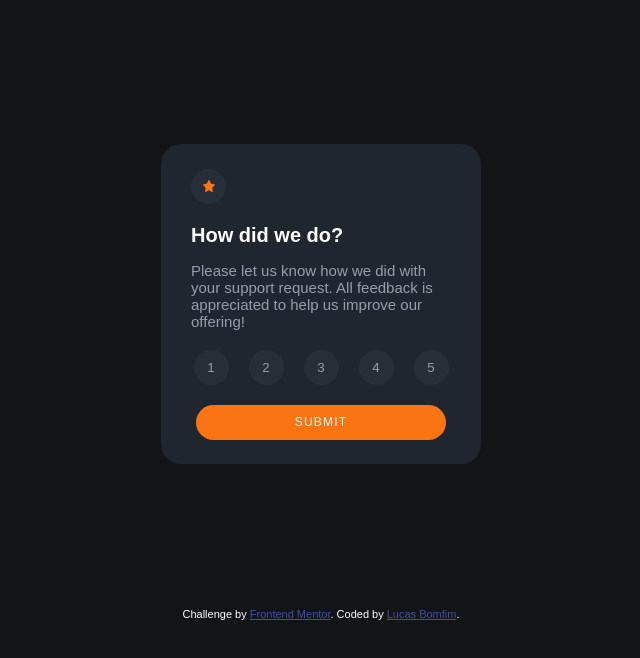
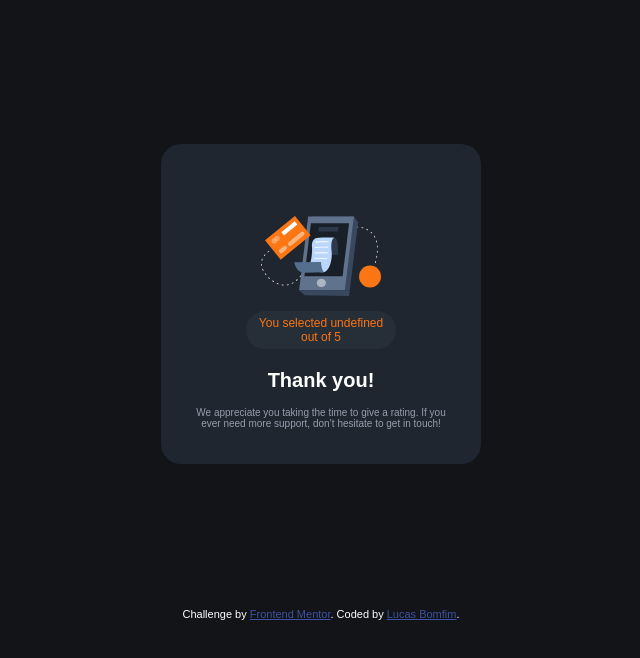
Before and after one commit to Lucartwo/Interactive-rating-component, a plain HTML site: page index.html in a window 1280 px wide. Both pictures are taken after a click on the button "SUBMIT". Shown: the whole page, without its empty margins (319-959 px from the left). Drawn offline with Linux system fonts and the light colour scheme.

Commit message:
alterações feitas no JS e no CSS para transição de submit

```diff
--- a/index.html
+++ b/index.html
@@ -1,8 +1,10 @@
 <!DOCTYPE html>
 <html lang="en">
+
 <head>
   <meta charset="UTF-8">
-  <meta name="viewport" content="width=device-width, initial-scale=1.0"> <!-- displays site properly based on user's device -->
+  <meta name="viewport" content="width=device-width, initial-scale=1.0">
+  <!-- displays site properly based on user's device -->
   <link rel="icon" type="image/png" sizes="32x32" href="./images/favicon-32x32.png">
   <link rel="stylesheet" href="style.css">
 
@@ -10,6 +12,7 @@
 
   <!-- Feel free to remove these styles or customise in your own stylesheet 👍 -->
 </head>
+
 <body>
 
   <!-- Rating state start -->
@@ -34,15 +37,16 @@
     <button id="sub">Submit</button>
   </div>
 
-  <!-- Thank you state start
+  <!-- Thank you state start-->
+  <div id="thankscard">
+    <img id="vectorcel" src="./images/illustration-thank-you.svg" alt="celular vetorizado">
+    <p class="enterjs">You selected out of 5</p>
 
- You selected <!-- Add  rating here out of 5
+    <h1 id="tks">Thank you!</h1>
 
-  Thank you!
-
-  We appreciate you taking the time to give a rating. If you ever need more support,
-  don’t hesitate to get in touch! -->
-
+    <p id="pgth">We appreciate you taking the time to give a rating. If you ever need more support,
+      don’t hesitate to get in touch!</p>
+  </div>
   <!-- Thank you state end -->
 
   <script src="script.js"></script>
@@ -51,4 +55,5 @@
     Coded by <a href="https://github.com/Lucartwo" target="_blank">Lucas Bomfim</a>.
   </div>
 </body>
+
 </html>
--- a/script.js
+++ b/script.js
@@ -1,16 +1,28 @@
-const buttons = document.querySelectorAll("button.rating")
+const buttons = document.querySelectorAll("button.rating");
+const sub = document.querySelector("#sub");
+const enterjs = document.querySelector(".enterjs");
+const thankscard = document.querySelector("#thankscard")
+const principalcard = document.querySelector("#principalcard")
 
 let ratingVote;
 
 function buttonText(event) {
     ratingVote = event.currentTarget.innerHTML;
-    buttons.forEach(button=>{
+    buttons.forEach(button => {
         button.classList.remove("selected")
     })
     event.currentTarget.classList.toggle("selected")
     console.log(ratingVote);
 }
 
-buttons.forEach(button =>{
-   button.addEventListener("click",buttonText)
+buttons.forEach(button => {
+    button.addEventListener("click", buttonText)
 })
+
+function Send(sent) {
+    enterjs.innerHTML = `You selected ${sent} out of 5`;
+    principalcard.innerHTML = thankscard.innerHTML;
+}
+sub.addEventListener("click", () => {
+    Send(ratingVote)
+})
--- a/style.css
+++ b/style.css
@@ -99,6 +99,7 @@ li {
     color: var(--White);
     background-color: var(--LightGrey);
 }
+
 .rating.selected {
     color: var(--White);
     background-color: var(--Orange);
@@ -121,15 +122,69 @@ li {
     transition: all 0.5s;
 
 }
-#sub:hover{
+
+#sub:hover {
     background-color: var(--White);
     color: var(--Orange)
 }
 
 .attribution {
-    font-size: 11px; text-align: center;
+    font-size: 11px;
+    text-align: center;
     color: var(--White);
 }
+
 .attribution a {
     color: hsl(228, 45%, 44%);
 }
+
+#thankscard {
+    display: none;
+    visibility: hidden;
+}
+
+img#vectorcel {
+    display: flex;
+    width: 120px;
+    height: 80px;
+    margin-bottom: 15px;
+
+}
+
+#principalcard #thankscard {
+    display: flex;
+    visibility: visible;
+    background-color: #1F2630;
+    flex-direction: column;
+    border-radius: 20px;
+    width: 320px;
+    height: 320px;
+    margin: 18vh auto;
+    justify-content: center;
+    padding: 20px 10px;
+}
+
+.enterjs{
+    font-size: 12px;
+    padding: 5px;
+    background-color: #262F38;
+    border-radius: 20px;
+    color: var(--Orange);
+    width: 150px;
+    text-align: center;
+    margin: 0 auto;
+
+}
+
+#tks{
+    text-align: center;
+    margin: 0 auto;
+    padding-top: 20px;
+}
+
+#pgth{
+    text-align: center;
+    font-size: 10px;
+    margin: 0 auto;
+    padding: 15px;
+}
```
Lines whose indentation alone changed are shown as unchanged.
